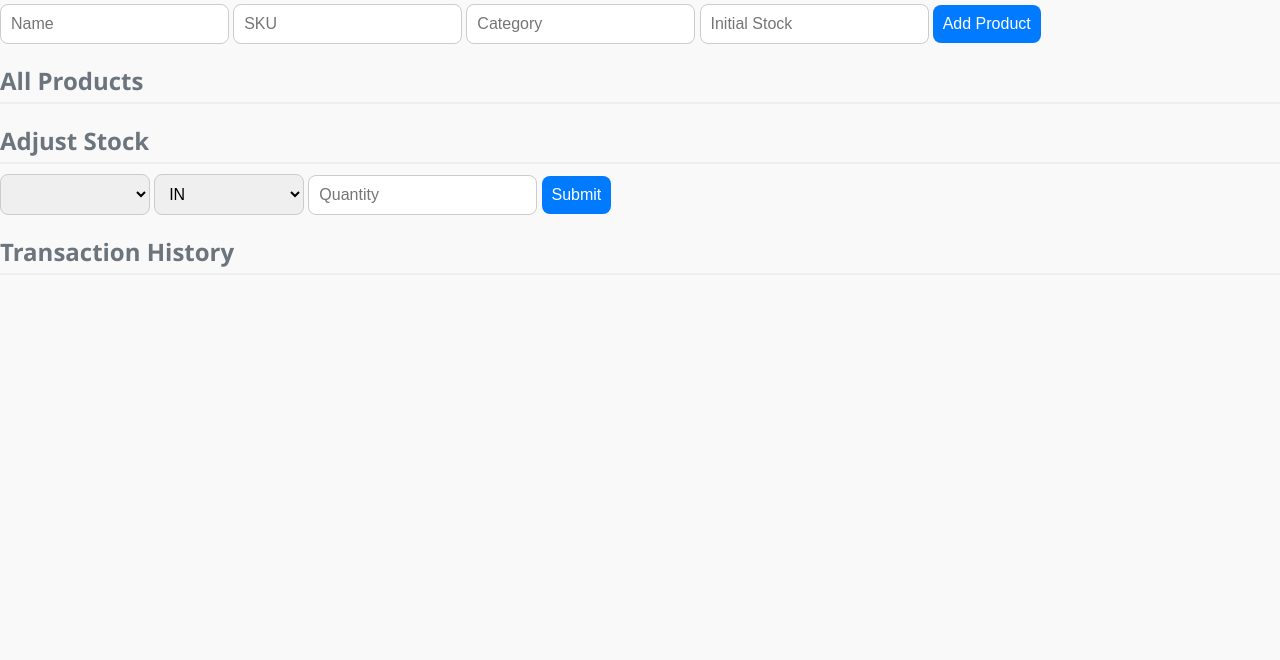
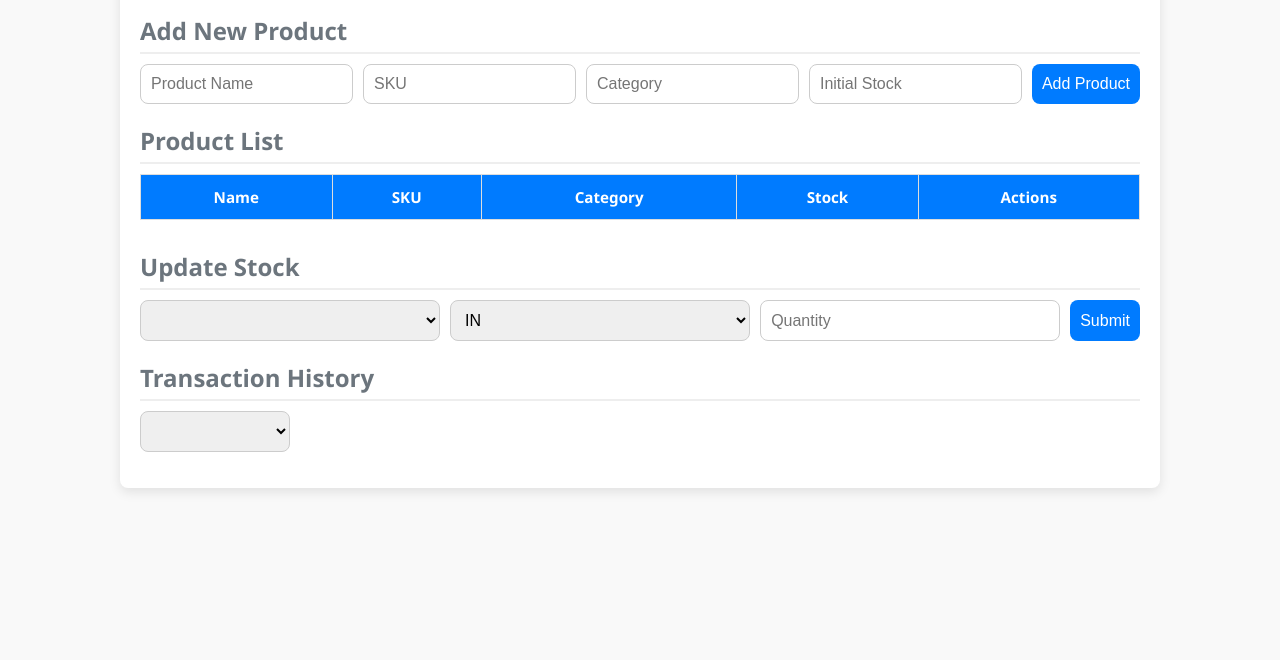
Before and after one commit to PuneethPavuluri/inventory-system, a website: page Public/index.html in a window 1280 px wide. Shown: the part 140-800 px from the top of the page. Drawn offline with Linux system fonts and the light colour scheme; no server answers.

Commit message:
index.html

```diff
--- a/Public/index.html
+++ b/Public/index.html
@@ -1,42 +1,65 @@
 <!DOCTYPE html>
 <html lang="en">
 <head>
-  <meta charset="UTF-8">
-  <title>Inventory System</title>
-  <link rel="stylesheet" href="styles.css">
+  <meta charset="UTF-8" />
+  <meta name="viewport" content="width=device-width, initial-scale=1.0"/>
+  <title>Mini Inventory Management</title>
+  <link rel="stylesheet" href="styles.css" />
 </head>
 <body>
-  <h1>Inventory Management</h1>
+  <div class="container">
+    <h1>📦 Mini Inventory System</h1>
 
+    <!-- Product Form -->
     <section>
-    <h2>Add Product</h2>
-    <input id="name" placeholder="Name">
-    <input id="sku" placeholder="SKU">
-    <input id="category" placeholder="Category">
-    <input id="stock" placeholder="Initial Stock" type="number">
-    <button onclick="addProduct()">Add Product</button>
+      <h2>Add New Product</h2>
+      <form id="product-form">
+        <input type="text" id="name" placeholder="Product Name" required />
+        <input type="text" id="sku" placeholder="SKU" required />
+        <input type="text" id="category" placeholder="Category" required />
+        <input type="number" id="stock" placeholder="Initial Stock" required />
+        <button type="submit">Add Product</button>
+      </form>
     </section>
 
+    <!-- Product List -->
     <section>
-    <h2>All Products</h2>
-    <ul id="productList"></ul>
+      <h2>Product List</h2>
+      <table>
+        <thead>
+          <tr>
+            <th>Name</th>
+            <th>SKU</th>
+            <th>Category</th>
+            <th>Stock</th>
+            <th>Actions</th>
+          </tr>
+        </thead>
+        <tbody id="product-table-body"></tbody>
+      </table>
     </section>
 
+    <!-- Transaction Form -->
     <section>
-    <h2>Adjust Stock</h2>
-    <select id="productSelect"></select>
-    <select id="type">
+      <h2>Update Stock</h2>
+      <form id="transaction-form">
+        <select id="transaction-product"></select>
+        <select id="transaction-type">
           <option value="IN">IN</option>
           <option value="OUT">OUT</option>
         </select>
-    <input id="quantity" type="number" placeholder="Quantity">
-    <button onclick="addTransaction()">Submit</button>
+        <input type="number" id="transaction-quantity" placeholder="Quantity" required />
+        <button type="submit">Submit</button>
+      </form>
     </section>
 
+    <!-- Transaction History -->
     <section>
       <h2>Transaction History</h2>
-    <ul id="historyList"></ul>
+      <select id="history-product"></select>
+      <ul id="transaction-history"></ul>
     </section>
+  </div>
 
   <script src="script.js"></script>
 </body>
```
Lines whose indentation alone changed are shown as unchanged.
